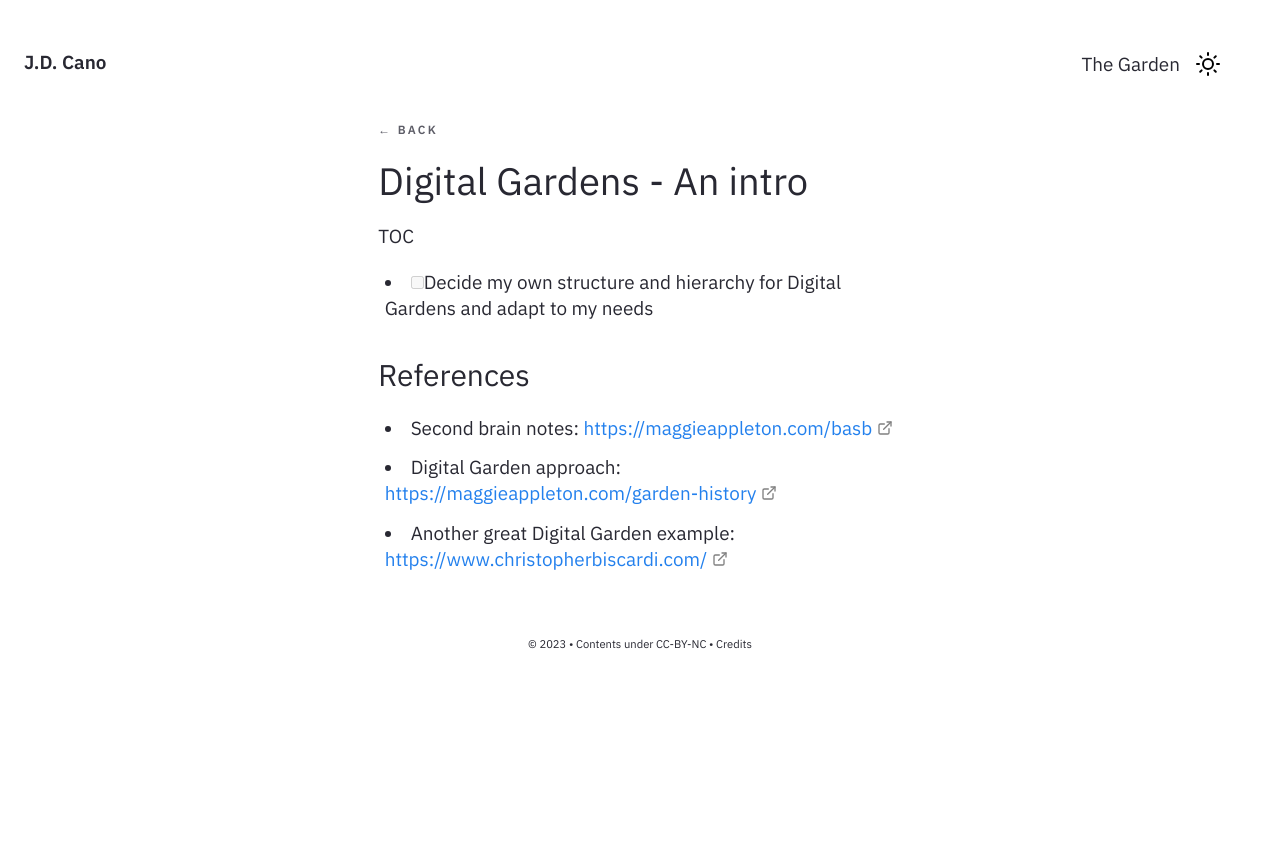
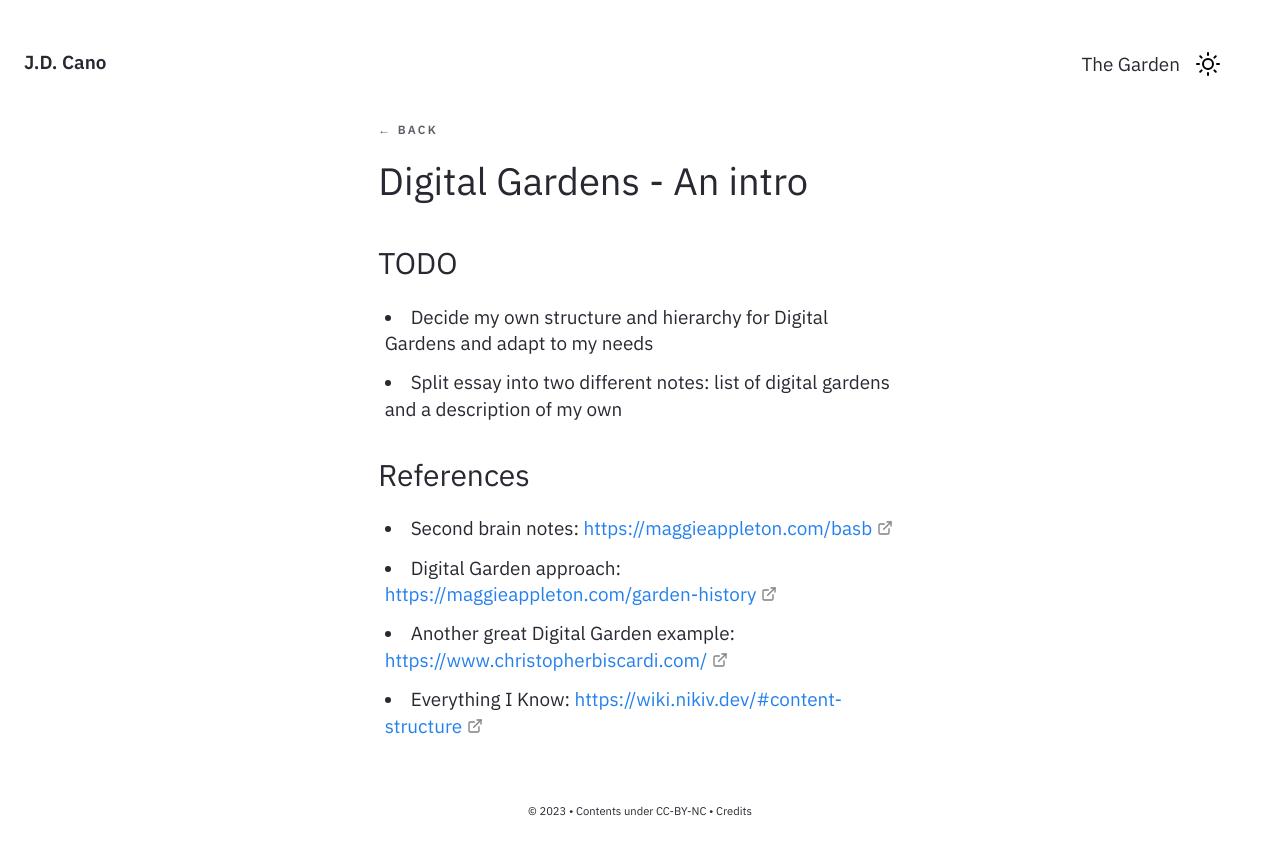
Before and after one commit to Gorzas/gorzas.github.io, a Jekyll site: the page built from _notes/Public/Digital Gardens.md, in a window 1280 px wide. Shown: the top 855 px of the page. Built offline with Jekyll 4.4.1, drawn with Linux system fonts in a browser that asks for light colours.

Commit message:
Update Digital Gardens.md

```diff
--- a/_notes/Public/Digital Gardens.md
+++ b/_notes/Public/Digital Gardens.md
@@ -4,11 +4,13 @@ feed: show
 date : 24-05-2023
 ---
 
-TOC
+### TODO
 
-- [ ] Decide my own structure and hierarchy for Digital Gardens and adapt to my needs
+- Decide my own structure and hierarchy for Digital Gardens and adapt to my needs
+- Split essay into two different notes: list of digital gardens and a description of my own
 
 ### References
 - Second brain notes: [https://maggieappleton.com/basb](https://maggieappleton.com/basb)
 - Digital Garden approach: [https://maggieappleton.com/garden-history](https://maggieappleton.com/garden-history)
 - Another great Digital Garden example: [https://www.christopherbiscardi.com/](https://www.christopherbiscardi.com/)
+- Everything I Know: [https://wiki.nikiv.dev/#content-structure](https://wiki.nikiv.dev/#content-structure)
```
